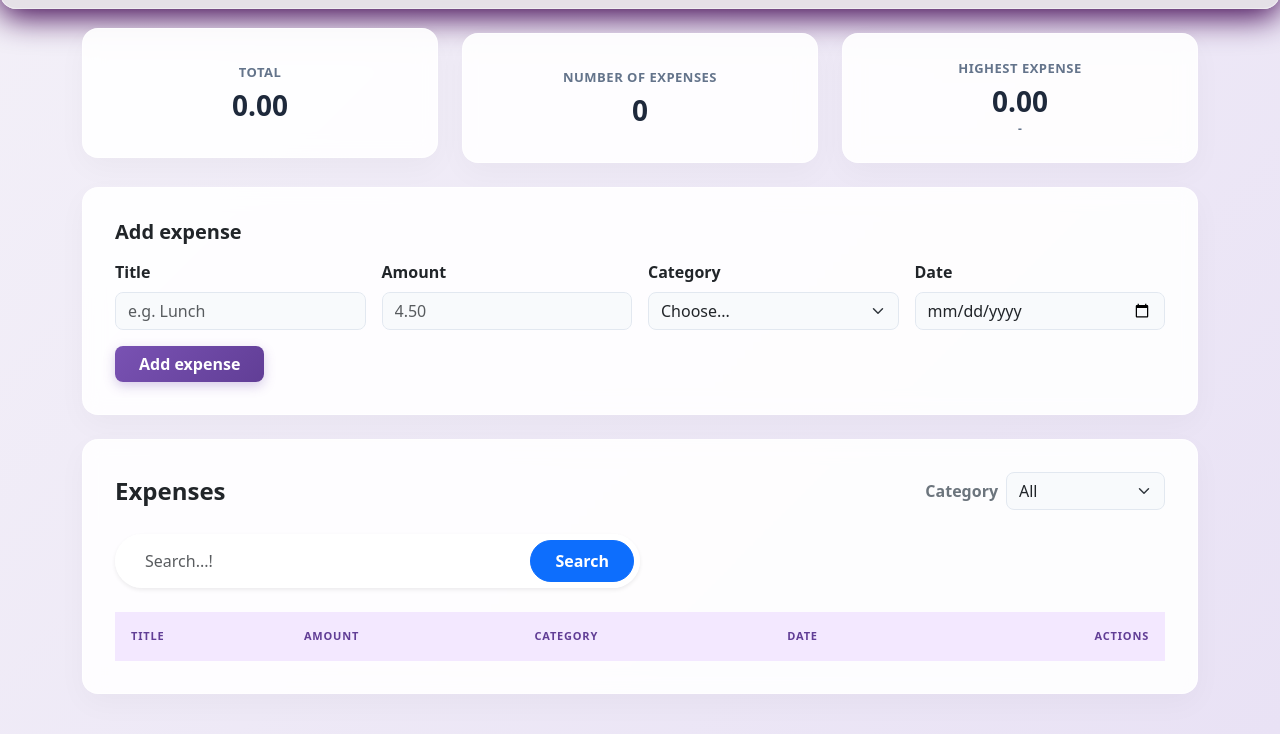
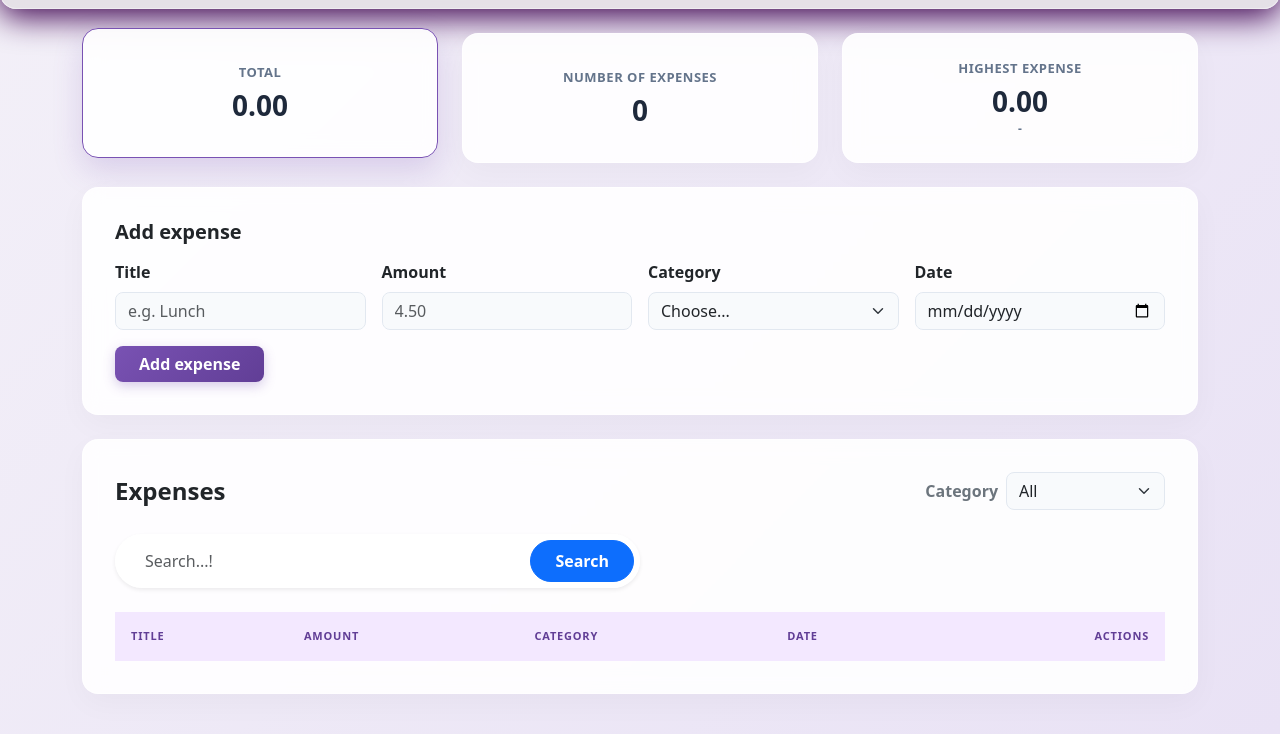
Before and after one commit to abdallah-Frehat/expense-tracker, a plain HTML site: page frontend/index.html in a window 1280 px wide. In both pictures the pointer is over the element 260 px from the left and 184 px from the top of the page. Shown: the part 86-820 px from the top of the page. Drawn offline with nearby package versions, Linux system fonts and the light colour scheme; no server answers.

Commit message:
Describe your changes

```diff
--- a/frontend/CSS/Style.css
+++ b/frontend/CSS/Style.css
@@ -62,9 +62,9 @@ body {
 }
 
 .stat-card:hover {
-    transform: translateY(-5px);
-    box-shadow: 0 12px 30px rgba(121, 82, 179, 0.2);
-    border-color: #7952b3;
+    transform: translateY(-5px) !important;
+    box-shadow: 0 12px 30px rgba(121, 82, 179, 0.2) !important;
+    border-color: #7952b3 !important;
 }
 
 .stat-title {
--- a/frontend/index.html
+++ b/frontend/index.html
@@ -7,8 +7,7 @@
     <link href="https://cdn.jsdelivr.net/npm/bootstrap@5.3.3/dist/css/bootstrap.min.css" rel="stylesheet">
 <link rel="stylesheet" href="./css/style.css"></head>
 <link rel="stylesheet" href="https://cdnjs.cloudflare.com/ajax/libs/font-awesome/6.4.0/css/all.min.css">
-<body class="bg-light">
-
+<body >
 <nav class="navbar navbar-expand-lg">
     <div class="container-fluid d-flex justify-content-between align-items-center">
         <span class="navbar-brand h1-text g-text mb-0">EXPENSE TRACKER</span>
```
